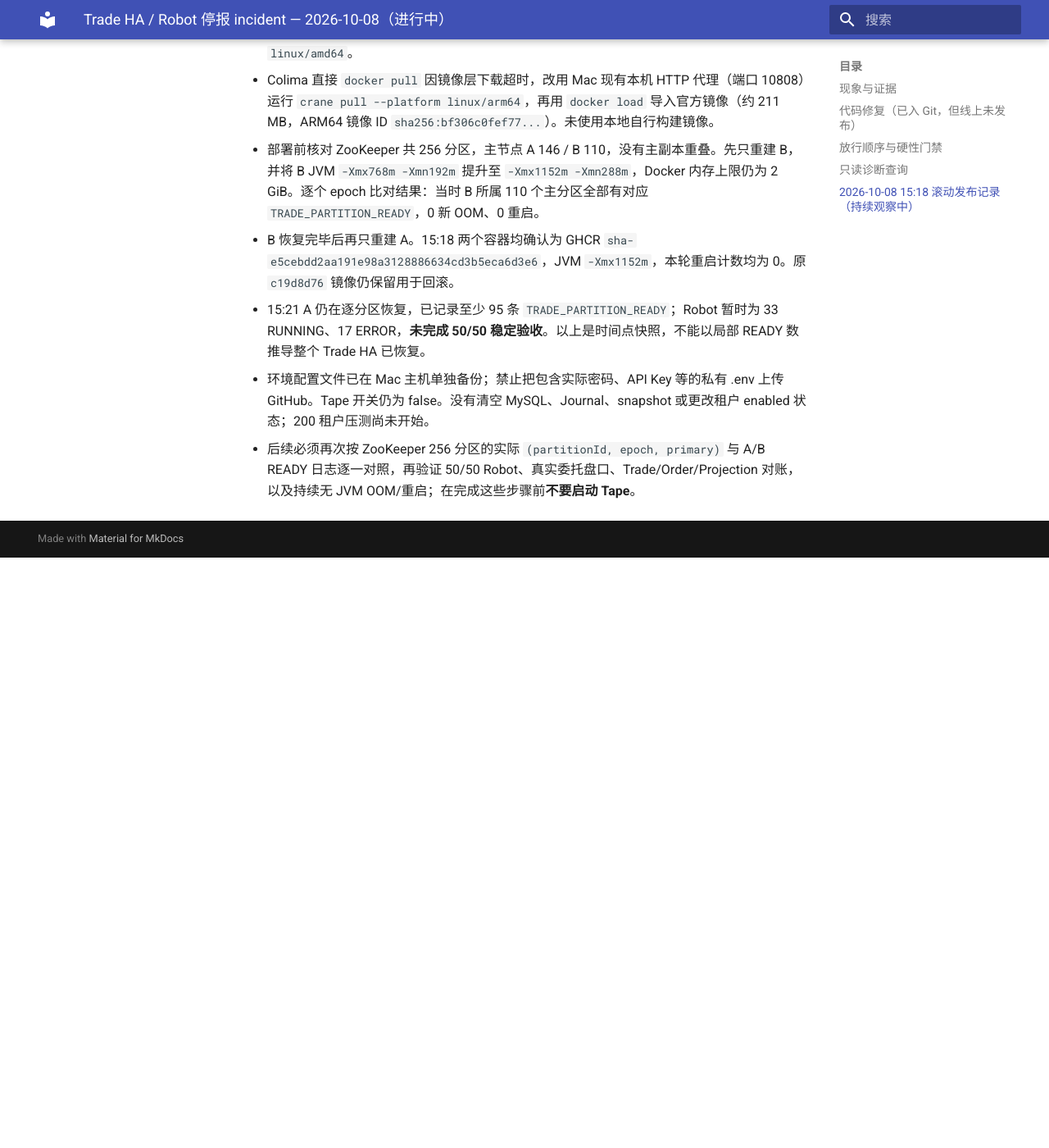
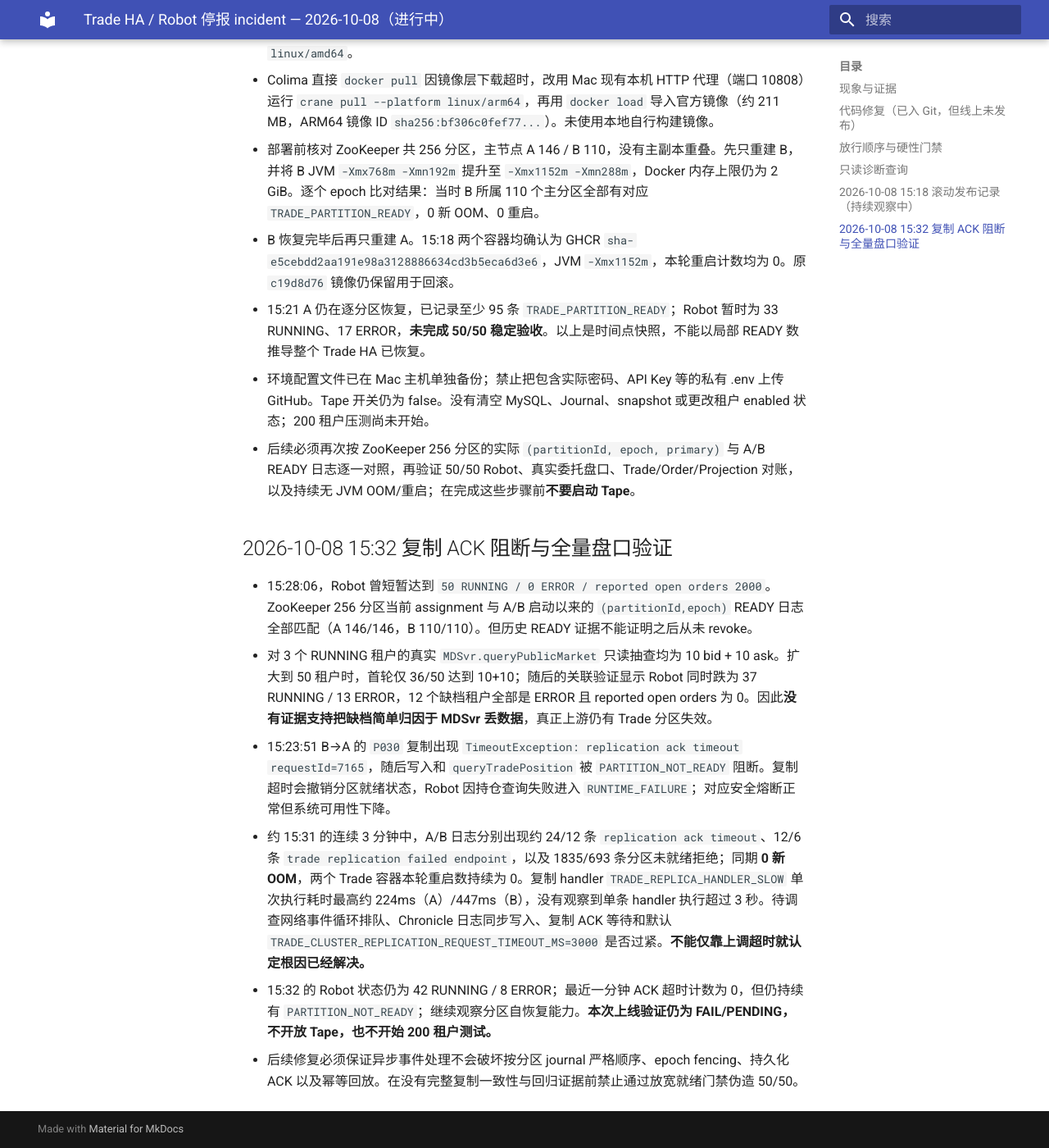
Before and after one commit to bliplink/dc-quant-deploy, an MkDocs documentation site: the page built from docs/TRADE_ROBOT_HEAP_INCIDENT_20261008.zh-CN.md, in a window 1280 px wide and 1400 px high, scrolled down 2613 px. Shown: the whole window at 82% size. Built offline with MkDocs 1.6.1 and Material for MkDocs 9.7.7, drawn with Linux system fonts in a browser that asks for light colours; before the commit the page ends 3293 px from its top, so only the background shows below that.

Commit message:
docs: capture Trade replication ACK and robot market failures

```diff
--- a/docs/TRADE_ROBOT_HEAP_INCIDENT_20261008.zh-CN.md
+++ b/docs/TRADE_ROBOT_HEAP_INCIDENT_20261008.zh-CN.md
@@ -61,3 +61,12 @@ docker stats --no-stream dc-saas-tradesvr dc-saas-tradesvr-b dc-saas-robotsvr
 - 15:21 A 仍在逐分区恢复，已记录至少 95 条 `TRADE_PARTITION_READY`；Robot 暂时为 33 RUNNING、17 ERROR，**未完成 50/50 稳定验收**。以上是时间点快照，不能以局部 READY 数推导整个 Trade HA 已恢复。
 - 环境配置文件已在 Mac 主机单独备份；禁止把包含实际密码、API Key 等的私有 .env 上传 GitHub。Tape 开关仍为 false。没有清空 MySQL、Journal、snapshot 或更改租户 enabled 状态；200 租户压测尚未开始。
 - 后续必须再次按 ZooKeeper 256 分区的实际 `(partitionId, epoch, primary)` 与 A/B READY 日志逐一对照，再验证 50/50 Robot、真实委托盘口、Trade/Order/Projection 对账，以及持续无 JVM OOM/重启；在完成这些步骤前**不要启动 Tape**。
+
+## 2026-10-08 15:32 复制 ACK 阻断与全量盘口验证
+
+- 15:28:06，Robot 曾短暂达到 `50 RUNNING / 0 ERROR / reported open orders 2000`。ZooKeeper 256 分区当前 assignment 与 A/B 启动以来的 `(partitionId,epoch)` READY 日志全部匹配（A 146/146，B 110/110）。但历史 READY 证据不能证明之后从未 revoke。
+- 对 3 个 RUNNING 租户的真实 `MDSvr.queryPublicMarket` 只读抽查均为 10 bid + 10 ask。扩大到 50 租户时，首轮仅 36/50 达到 10+10；随后的关联验证显示 Robot 同时跌为 37 RUNNING / 13 ERROR，12 个缺档租户全部是 ERROR 且 reported open orders 为 0。因此**没有证据支持把缺档简单归因于 MDSvr 丢数据**，真正上游仍有 Trade 分区失效。
+- 15:23:51 B→A 的 `P030` 复制出现 `TimeoutException: replication ack timeout requestId=7165`，随后写入和 `queryTradePosition` 被 `PARTITION_NOT_READY` 阻断。复制超时会撤销分区就绪状态，Robot 因持仓查询失败进入 `RUNTIME_FAILURE`；对应安全熔断正常但系统可用性下降。
+- 约 15:31 的连续 3 分钟中，A/B 日志分别出现约 24/12 条 `replication ack timeout`、12/6 条 `trade replication failed endpoint`，以及 1835/693 条分区未就绪拒绝；同期 **0 新 OOM**，两个 Trade 容器本轮重启数持续为 0。复制 handler `TRADE_REPLICA_HANDLER_SLOW` 单次执行耗时最高约 224ms（A）/447ms（B），没有观察到单条 handler 执行超过 3 秒。待调查网络事件循环排队、Chronicle 日志同步写入、复制 ACK 等待和默认 `TRADE_CLUSTER_REPLICATION_REQUEST_TIMEOUT_MS=3000` 是否过紧。**不能仅靠上调超时就认定根因已经解决。**
+- 15:32 的 Robot 状态仍为 42 RUNNING / 8 ERROR；最近一分钟 ACK 超时计数为 0，但仍持续有 `PARTITION_NOT_READY`；继续观察分区自恢复能力。**本次上线验证仍为 FAIL/PENDING，不开放 Tape，也不开始 200 租户测试。**
+- 后续修复必须保证异步事件处理不会破坏按分区 journal 严格顺序、epoch fencing、持久化 ACK 以及幂等回放。在没有完整复制一致性与回归证据前禁止通过放宽就绪门禁伪造 50/50。
```
